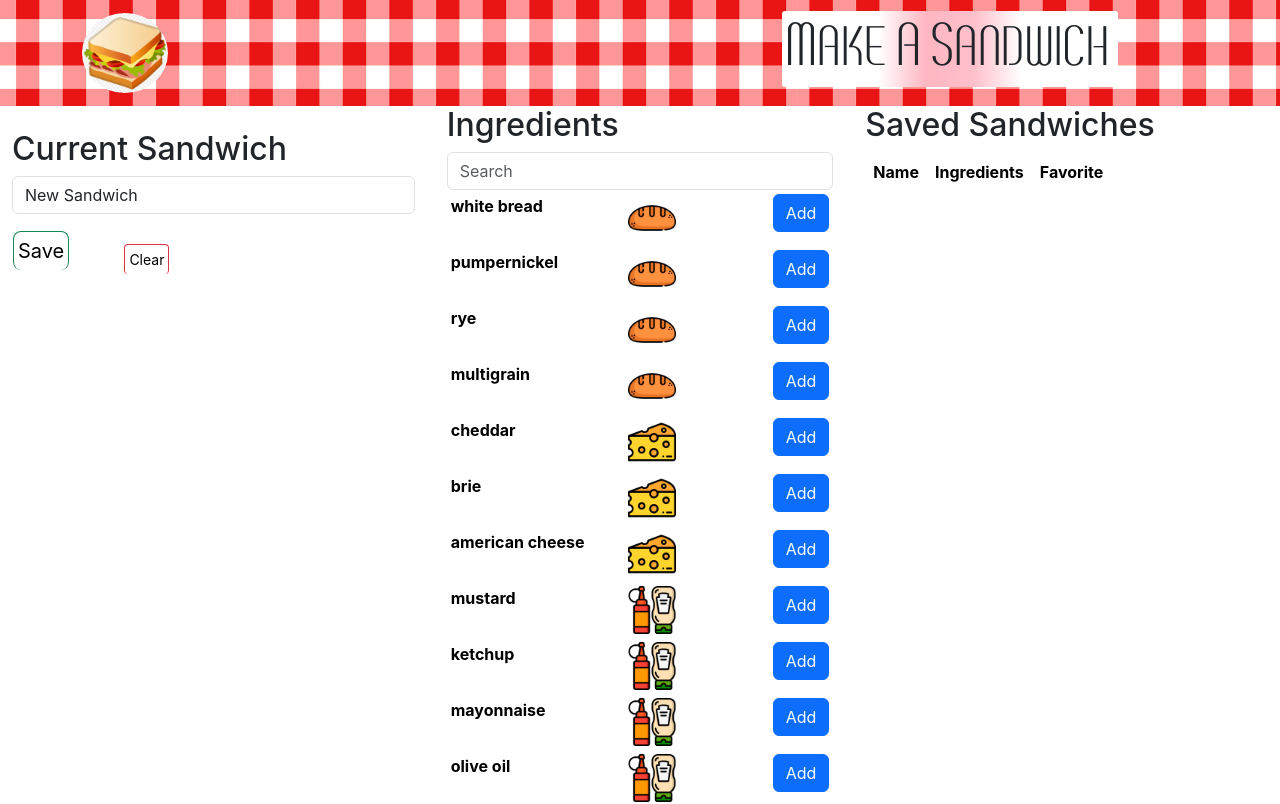
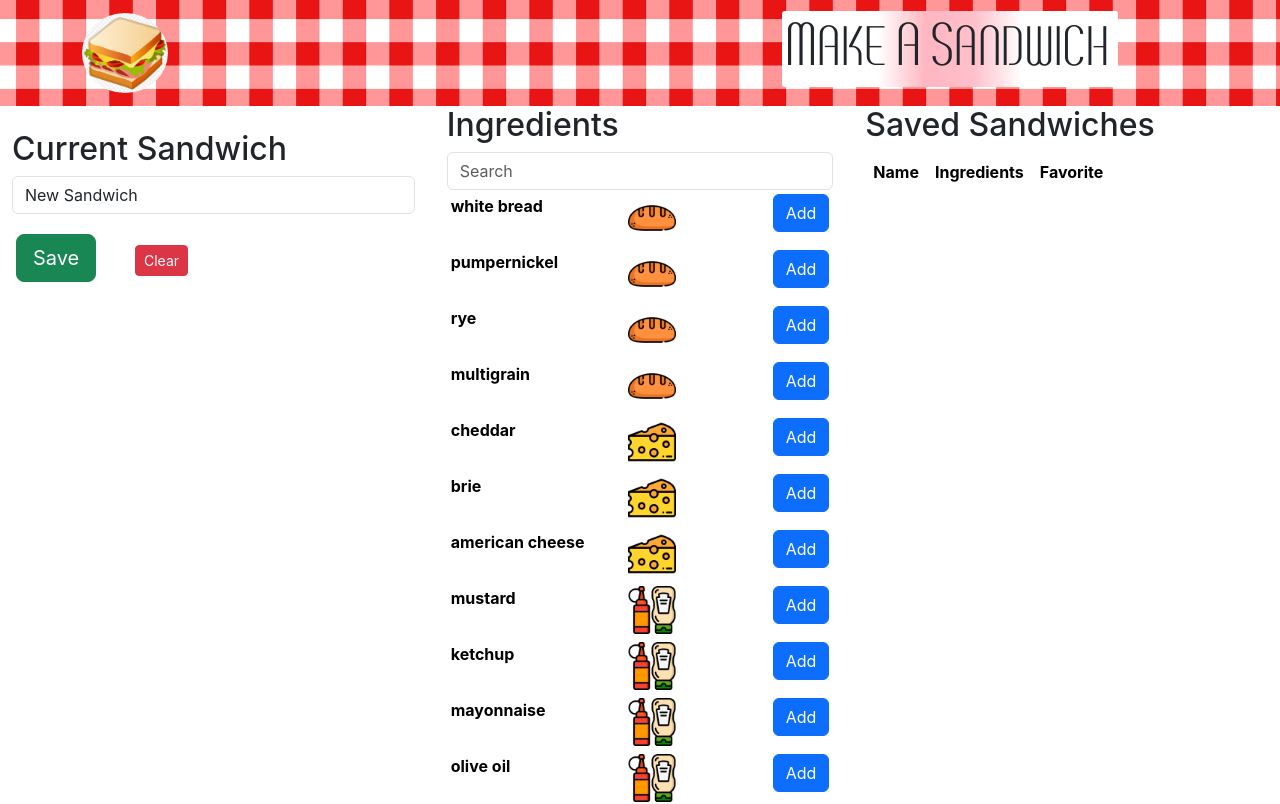
Before and after one commit to mat-lundin/makeasandwich, a React (Create React App) app: page / in a window 1280 px wide. Shown: the top 804 px of the page. Built offline with nearby package versions, Linux system fonts and the light colour scheme.

Commit message:
init name check on save

```diff
--- a/src/components/CurrentSandwich.js
+++ b/src/components/CurrentSandwich.js
@@ -9,6 +9,21 @@ const CurrentSandwich = (props)=> {
 
     const handleClose = () => setShow(false);
     const handleShow = () => setShow(true);
+
+    // if same name as previously saved, prompt user to replace or pick a different name
+    function handleSave(){
+      const savedNames = props.saved.map((sandwich,index)=>{
+        return sandwich.name;
+      });
+      console.log(`savedNames = ${savedNames}`)
+      if (props.sandwich.ingredients.length<1){
+        handleShow();
+      } else if (savedNames.includes(props.sandwich.name)){
+        alert('Same Name as previously saved')
+      } else {
+        props.save()
+      }
+    }
     return (
         <div className='cursand'>
             <h2>Current Sandwich</h2>
@@ -43,8 +58,10 @@ const CurrentSandwich = (props)=> {
             </Table>
             <Table className="saveclearbtns" borderless size="sm">
               <tbody>
-        <td><Button variant="success" size='lg' onClick={props.sandwich.ingredients.length<1? handleShow : props.save}>Save</Button></td>
+                <tr>
+        <td><Button variant="success" size='lg' onClick={()=>handleSave()}>Save</Button></td>
         <td><Button id='clearbtn' variant="danger" size='sm' onClick={()=>props.clearCurrent()}>Clear</Button>{' '}</td>
+        </tr>
         </tbody>
         </Table>
         </div>
--- a/src/components/Home.js
+++ b/src/components/Home.js
@@ -266,6 +266,7 @@ function Home() {
                         remove={onRemove}
                         updateName={updateName}
                         save={onSave}
+                        saved={saved}
                     />
                 </Col>
                 <Col>
--- a/src/components/Ingredients.js
+++ b/src/components/Ingredients.js
@@ -28,6 +28,11 @@ function updateIngSearch(val){
                 <td><Button onClick={()=>props.add(ing)}>Add</Button></td>
             </tr>
             )}
+            else{
+                return(
+                    <tr>No Saves</tr>
+                )
+            }
         })}
         </tbody>
         </Table>
```
